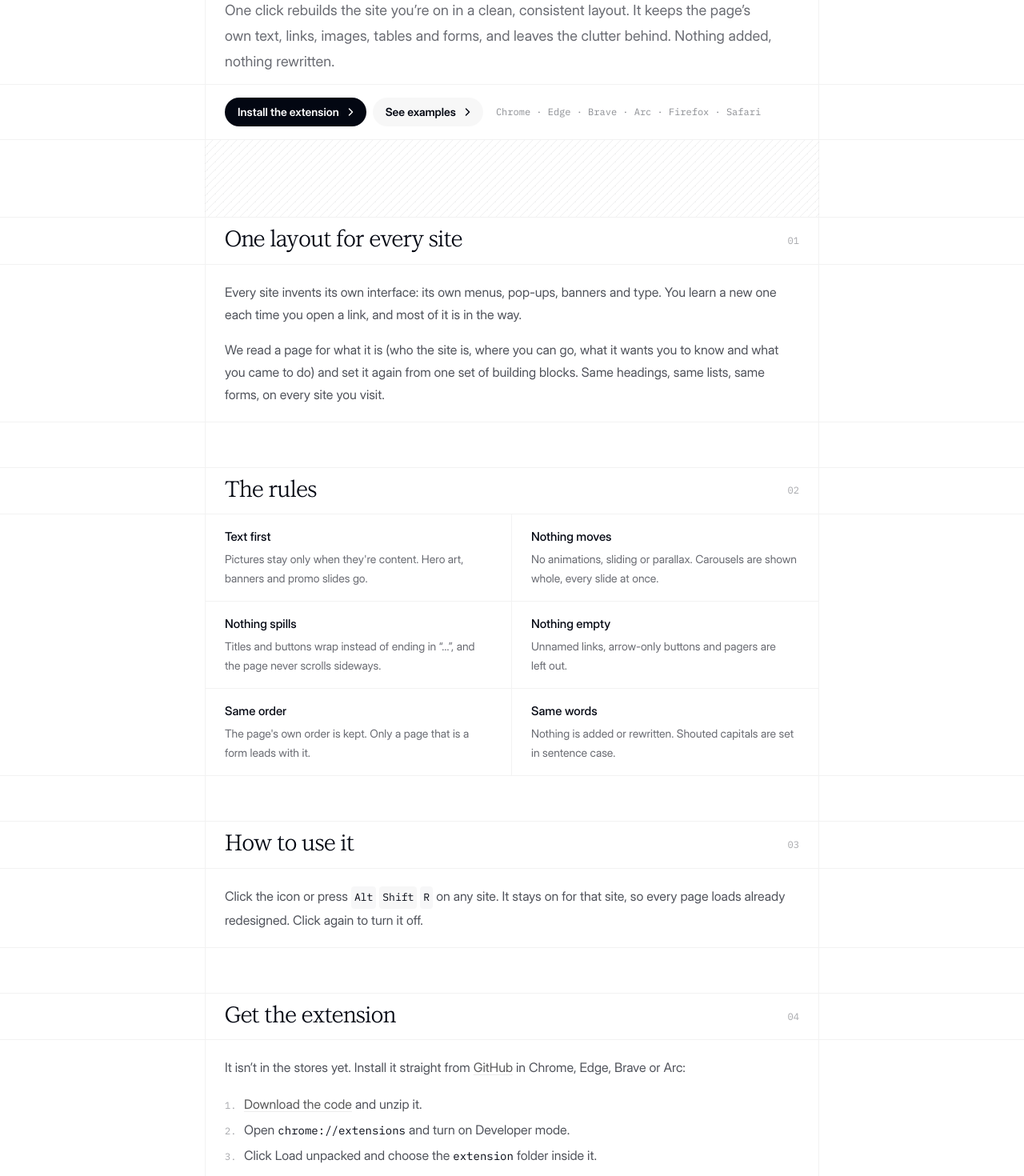
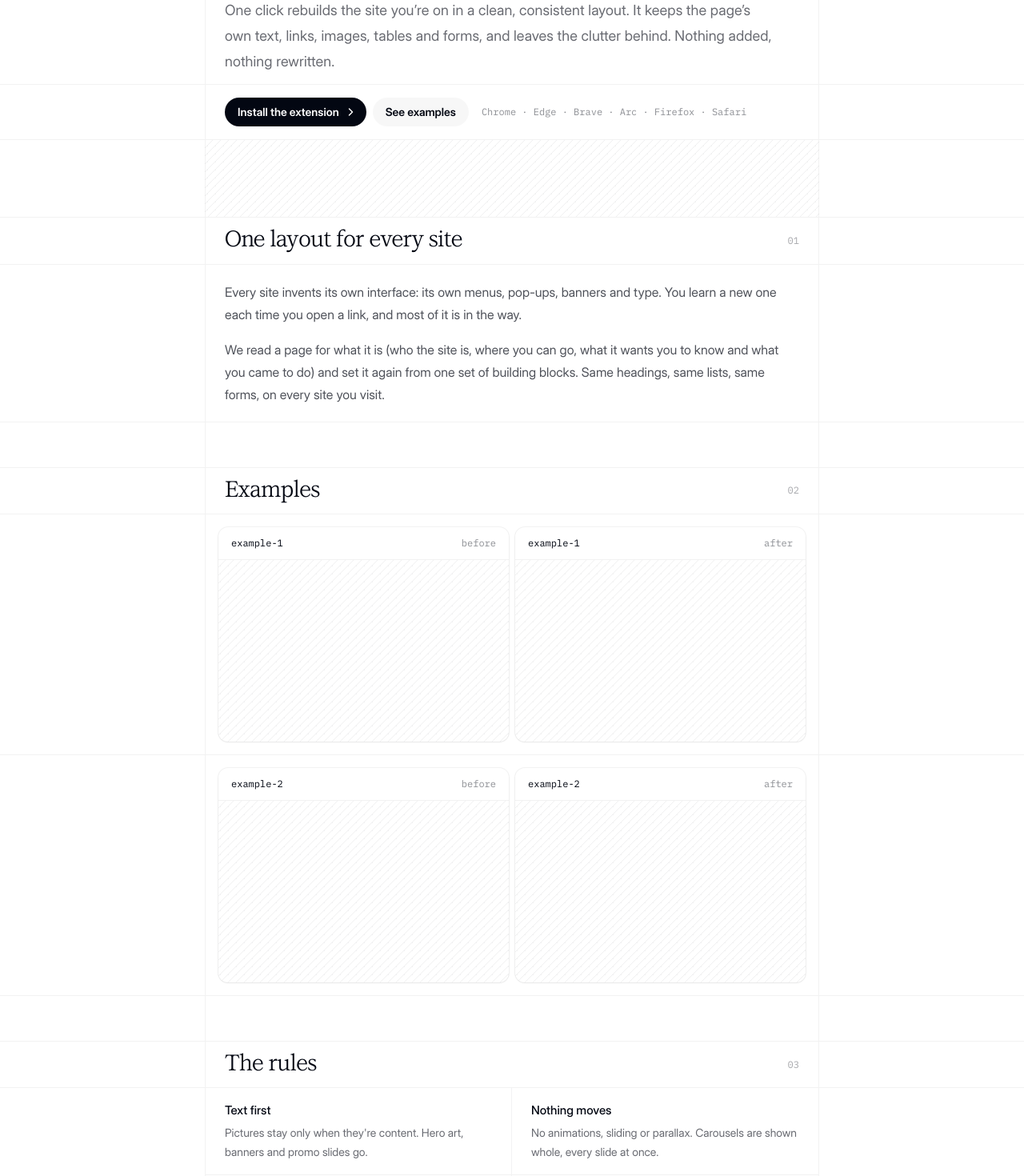
Before and after one commit to Aarushe/unshit, a Next.js app: page / in a window 1280 px wide. Shown: the part 360-1830 px from the top of the page at 80% size. Built offline with nearby package versions, Linux system fonts and the light colour scheme.

Commit message:
Add an Examples section for See examples; drop its arrow
Before/after pairs come from a list at the top of app/page.tsx; entries
without screenshots show hatched placeholders.

Co-Authored-By: Claude Opus 5.5 <noreply@anthropic.com>

```diff
--- a/app/page.tsx
+++ b/app/page.tsx
@@ -1,9 +1,17 @@
 import type { Metadata } from "next";
+import Image from "next/image";
 import { Hero, Install, Page, Row, repo } from "@/components/landing";
 
 export const metadata: Metadata = {
   title: "Redesign any site — New Internet Society",
 };
+
+// Before and after screenshots of real sites, in public/examples. An entry
+// without screenshots shows a hatched placeholder.
+const examples: { site: string; before?: string; after?: string }[] = [
+  { site: "example-1" },
+  { site: "example-2" },
+];
 
 const rules = [
   ["Text first", "Pictures stay only when they're content. Hero art, banners and promo slides go."],
@@ -99,7 +107,38 @@ export default function Home() {
         </Prose>
       </Section>
 
-      <Section n="02" title="The rules">
+      <Section id="examples" n="02" title="Examples">
+        {examples.map(({ site, before, after }, i) => (
+          <Row key={site} className="grid gap-2 p-2 sm:grid-cols-2 sm:p-4">
+            {(
+              [
+                ["Before", before],
+                ["After", after],
+              ] as const
+            ).map(([label, src]) => (
+              <figure
+                key={label}
+                className="rise overflow-hidden rounded-xl bg-white shadow-xs ring-1 ring-gray-950/5"
+                style={{ "--i": i + 1 } as React.CSSProperties}
+              >
+                <figcaption className="flex items-center justify-between border-b border-gray-950/5 px-4 py-2.5 font-mono text-xs/5">
+                  <span className="text-gray-950">{site}</span>
+                  <span className="text-gray-950/45">{label.toLowerCase()}</span>
+                </figcaption>
+                <div className="relative aspect-[16/10]">
+                  {src ? (
+                    <Image src={src} alt={`${site}, ${label.toLowerCase()}`} fill sizes="(min-width: 640px) 360px, 100vw" className="object-cover object-top" />
+                  ) : (
+                    <div className="hatch absolute inset-0" />
+                  )}
+                </div>
+              </figure>
+            ))}
+          </Row>
+        ))}
+      </Section>
+
+      <Section n="03" title="The rules">
         <Row className="grid sm:grid-cols-2">
           {rules.map(([title, body], i) => (
             <div
@@ -117,7 +156,7 @@ export default function Home() {
         </Row>
       </Section>
 
-      <Section n="03" title="How to use it">
+      <Section n="04" title="How to use it">
         <Prose>
           <p>
             Click the icon or press <Key>Alt</Key> <Key>Shift</Key> <Key>R</Key> on any site. It
@@ -127,7 +166,7 @@ export default function Home() {
         </Prose>
       </Section>
 
-      <Section id="extension" n="04" title="Get the extension">
+      <Section id="extension" n="05" title="Get the extension">
         <Prose>
           <p>
             It isn&rsquo;t in the stores yet. Install it straight from{" "}
@@ -166,7 +205,7 @@ export default function Home() {
         </Prose>
       </Section>
 
-      <Section n="05" title="Limits">
+      <Section n="06" title="Limits">
         <Prose>
           <List
             marks={["·", "·", "·"]}
@@ -179,7 +218,7 @@ export default function Home() {
         </Prose>
       </Section>
 
-      <Section n="06" title="Questions">
+      <Section n="07" title="Questions">
         <Row>
           {questions.map(([q, a], i) => (
             <details
--- a/components/landing.tsx
+++ b/components/landing.tsx
@@ -130,7 +130,7 @@ function Arrow() {
 }
 
 const button =
-  "group inline-flex items-center gap-1.5 rounded-full py-1.5 pr-3 pl-4 text-sm/6 font-semibold transition-transform duration-100 active:scale-[0.97]";
+  "group inline-flex items-center gap-1.5 rounded-full py-1.5 text-sm/6 font-semibold transition-transform duration-100 active:scale-[0.97]";
 
 export function Install({
   href = `${repo}/tree/main/extension#install`,
@@ -142,13 +142,12 @@ export function Install({
   return (
     <Row className="flex flex-wrap items-center gap-x-4 gap-y-2 px-4 py-4 sm:px-6">
       <span className="enter flex flex-wrap gap-2 [--i:12]">
-        <a href={href} className={`${button} bg-gray-950 text-white`}>
+        <a href={href} className={`${button} bg-gray-950 pr-3 pl-4 text-white`}>
           Install the extension
           <Arrow />
         </a>
-        <a href={examples} className={`${button} bg-fill text-gray-950`}>
+        <a href={examples} className={`${button} bg-fill px-4 text-gray-950`}>
           See examples
-          <Arrow />
         </a>
       </span>
       <span className="enter font-mono text-xs text-gray-950/45 [--i:13]">Chrome · Edge · Brave · Arc · Firefox · Safari</span>
```
